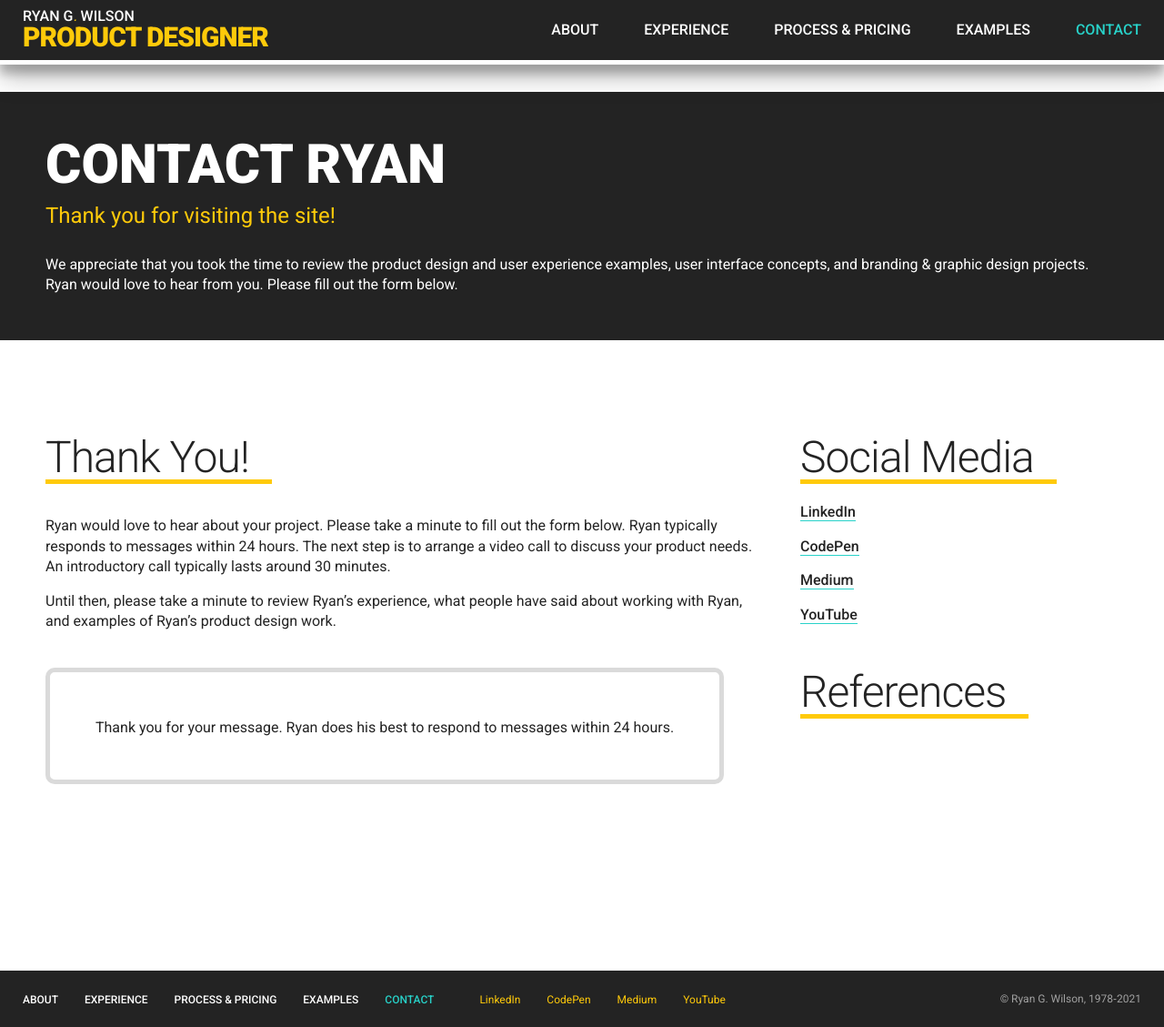
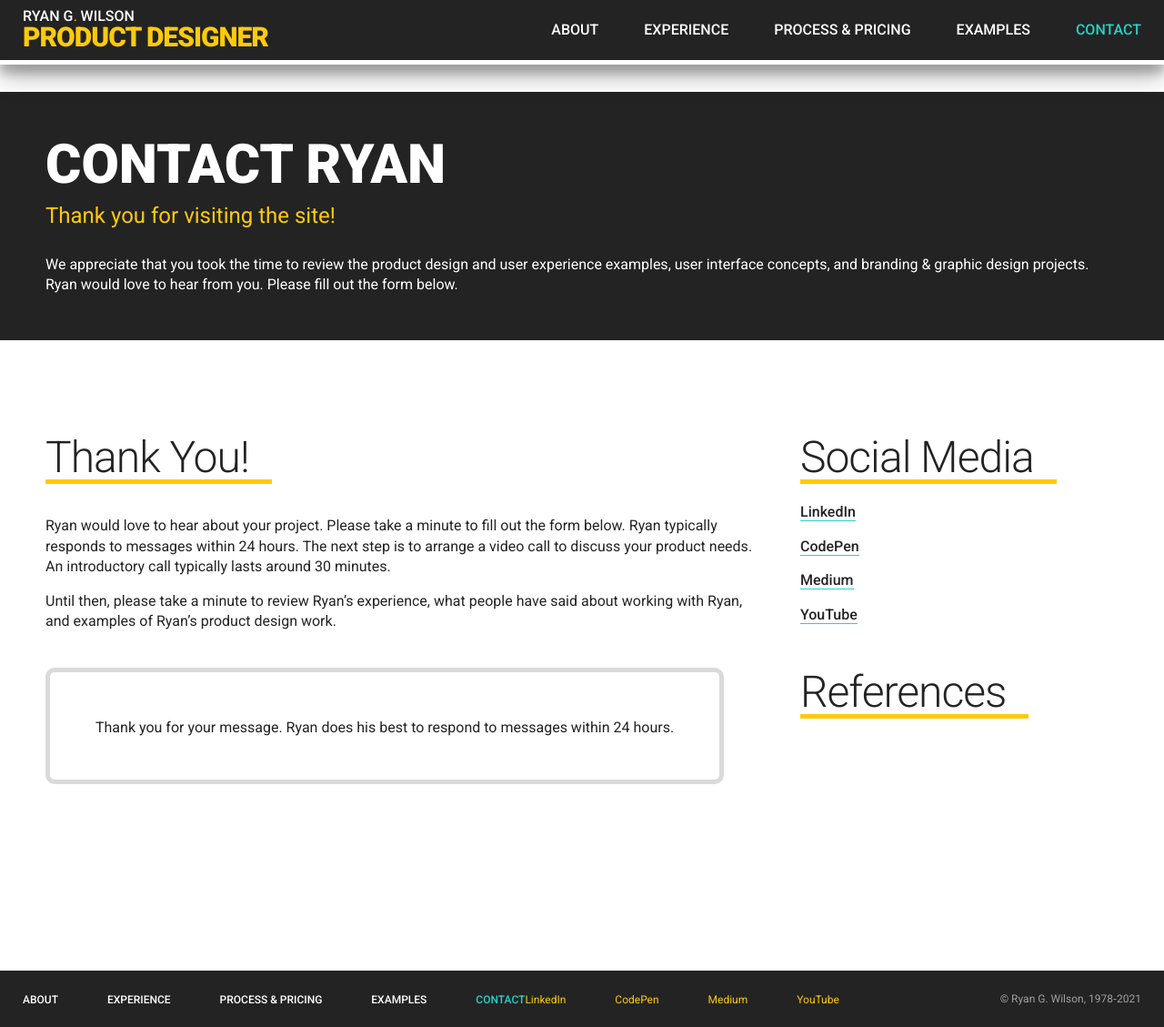
Before and after one commit to ryangwilson/ryangwilson.github.io, a Jekyll site: the page built from contact-ty.md, in a window 1280 px wide and 1129 px high. Shown: the whole window at 91% size. Built offline with Jekyll 4.4.1, drawn with Linux system fonts in a browser that asks for light colours; some web fonts are replaced.

Commit message:
footer nav break fix

```diff
--- a/_sass/pon-structure.scss
+++ b/_sass/pon-structure.scss
@@ -19,8 +19,8 @@
   display: flex;
   flex-wrap: wrap;
   a {
-    margin-left: $scale-10;
-    @media (max-width: 999px) { margin-left: $scale-5; }
+    margin-right: $scale-10;
+    @media (max-width: 999px) { margin-right: $scale-5; }
     color: $white-00;
     text-transform: uppercase;
     text-decoration: none;
@@ -29,8 +29,8 @@
     padding: $scale-2 0;
     box-shadow: 0 0 0 0 $white-00, 0 0 0 0 $white-00;
     transition: all 0.3s ease;
-    &:first-of-type {
-      margin-left: 0;
+    &:last-of-type {
+      margin-right: 0;
     }
     &:hover {
       color: $white-00;
@@ -83,11 +83,7 @@
   }
   nav {
     a {
-      margin-left: $scale-5;
       font-size: $small-font-size;
-      &:last-of-type {
-        margin-right: $scale-10;
-      }
     }
     .subnav {
         a {
```
Also changed, not shown: 3 other files.
